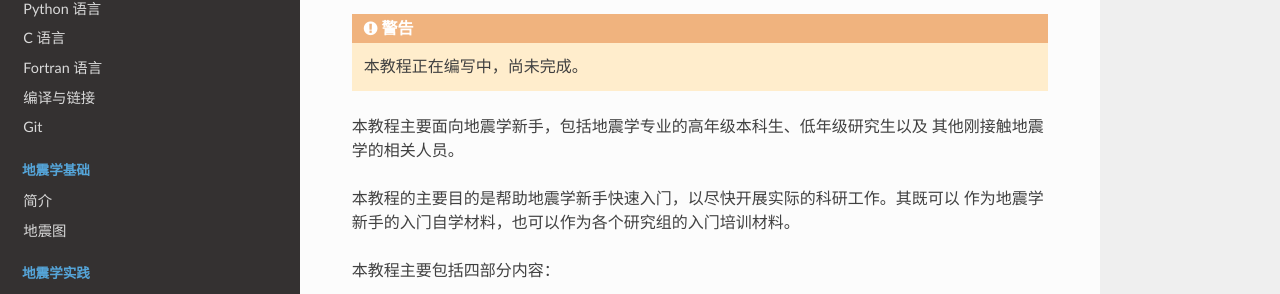
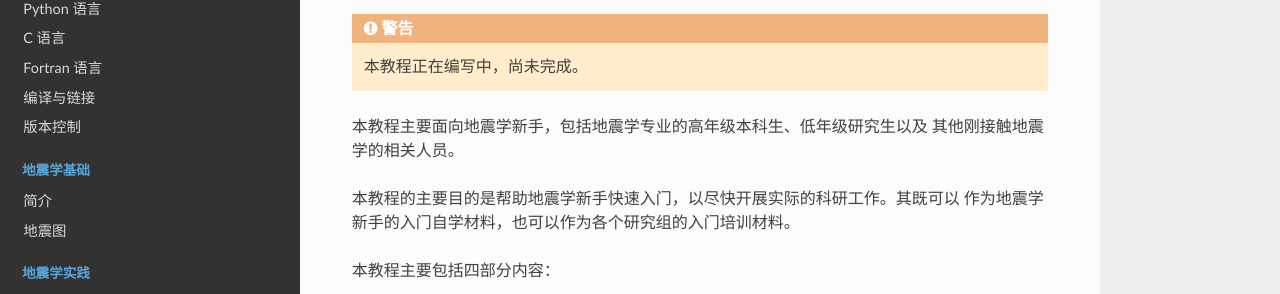
Before and after one commit to seismo-learn/seismology101, a Sphinx documentation site: the page built from source/index.rst, in a window 1280 px wide. Shown: the part 202-496 px from the top of the page. Built offline with Sphinx 7.4.7 and the Read the Docs theme 2.0.0, drawn with Linux system fonts in a browser that asks for light colours.

Commit message:
rename git to version control

```diff
--- a/source/programming/git.rst
+++ b/source/programming/git.rst
@@ -1,2 +1,2 @@
-Git
-===
+版本控制
+========
```
